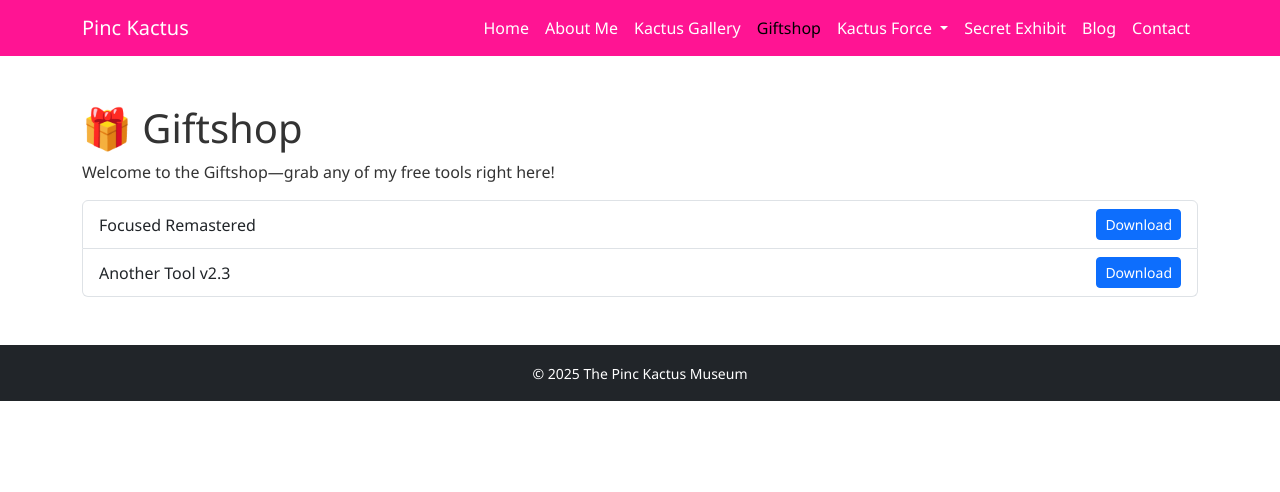
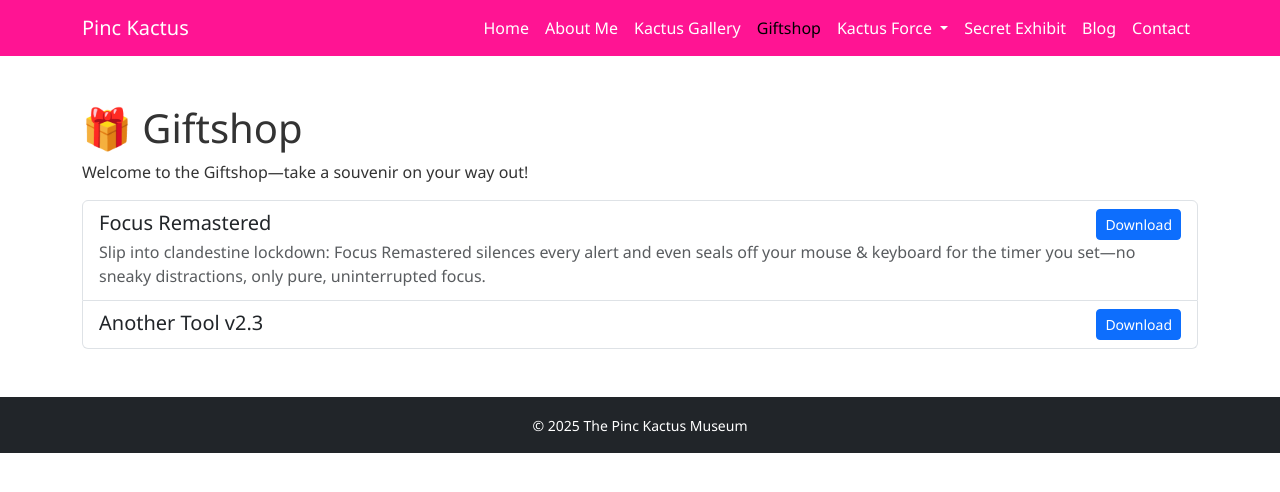
Before and after one commit to PincKactus/PincKactus.github.io, a Jekyll site: the page built from giftshop.md, in a window 1280 px wide. Shown: the top 492 px of the page. Built offline with Jekyll 4.4.1, drawn with Linux system fonts in a browser that asks for light colours; a script that is not in the unit is left out.

Commit message:
Update giftshop.md

```diff
--- a/giftshop.md
+++ b/giftshop.md
@@ -1,22 +1,41 @@
 ---
 layout: default
-title:  "Giftshop"
+title: "Giftshop"
 permalink: /giftshop/
 ---
+
 # 🎁 Giftshop
 
-Welcome to the Giftshop—grab any of my free tools right here!
+Welcome to the Giftshop—take a souvenir on your way out!
 
 <ul class="list-group">
-  <li class="list-group-item d-flex justify-content-between align-items-center">
-    Focused Remastered
-    <a href="{{ '/assets/downloads/FocusRemastered.zip' | relative_url }}"
-       class="btn btn-sm btn-primary">Download</a>
+
+  <!-- Focus Remastered entry with description -->
+  <li class="list-group-item">
+    <div class="d-flex w-100 justify-content-between align-items-center">
+      <h5 class="mb-1">Focus Remastered</h5>
+      <a href="{{ '/assets/downloads/FocusRemastered.zip' | relative_url }}"
+         class="btn btn-sm btn-primary">Download</a>
+    </div>
+    <p class="mb-1 text-muted">
+      Slip into clandestine lockdown: Focus Remastered silences every alert and even seals off your mouse &amp; keyboard for the timer you set—no sneaky distractions, only pure, uninterrupted focus.
+    </p>
   </li>
-  <li class="list-group-item d-flex justify-content-between align-items-center">
-    Another Tool v2.3
-    <a href="{{ '/assets/downloads/another-tool-v2.3.exe' | relative_url }}"
-       class="btn btn-sm btn-primary">Download</a>
+
+  <!-- Another Tool v2.3 (add your own description below if desired) -->
+  <li class="list-group-item">
+    <div class="d-flex w-100 justify-content-between align-items-center">
+      <h5 class="mb-1">Another Tool v2.3</h5>
+      <a href="{{ '/assets/downloads/another-tool-v2.3.exe' | relative_url }}"
+         class="btn btn-sm btn-primary">Download</a>
+    </div>
+    <!--
+    <p class="mb-1 text-muted">
+      Your optional description here.
+    </p>
+    -->
   </li>
+
   <!-- add more as you like -->
+
 </ul>
```
